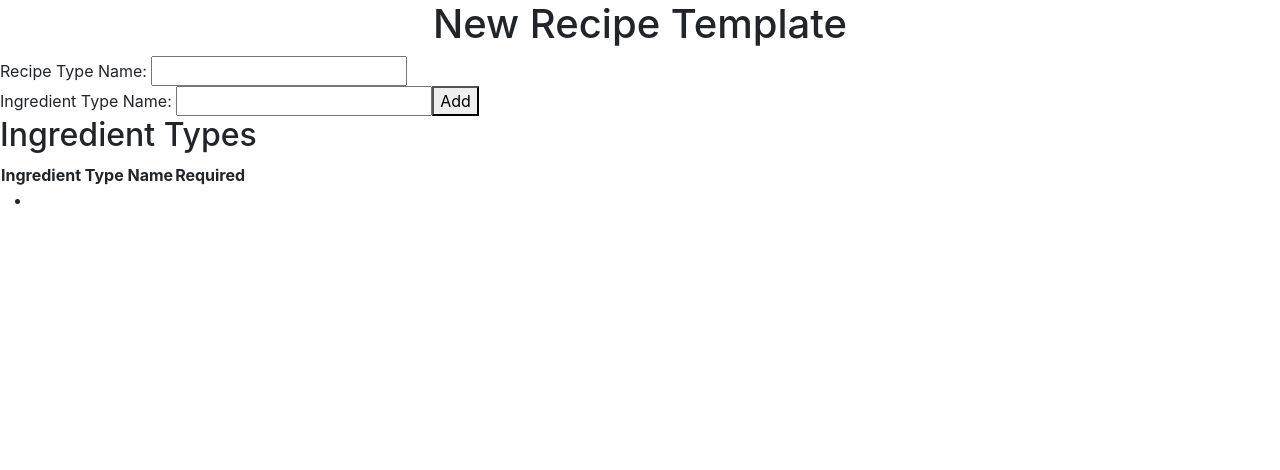
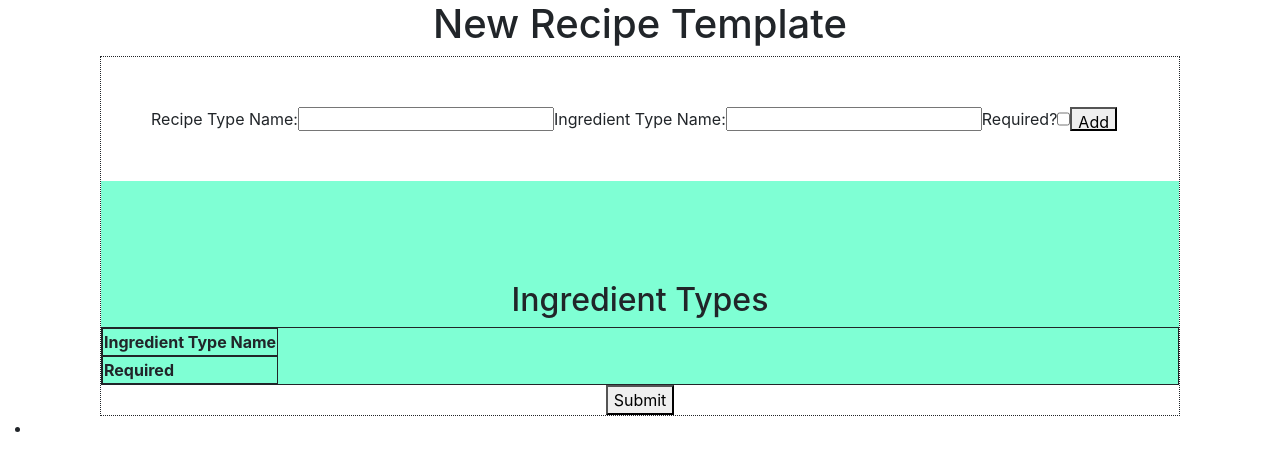
Before and after one commit to sjh1024/recipe_organizer, a React (Create React App) app in the folder recipe_front/: page / in a window 1280 px wide. Shown: the top 470 px of the page. Built offline with nearby package versions, Linux system fonts and the light colour scheme.

Commit message:
more changes to layout; regaining understanding of css

```diff
--- a/recipe_front/src/App.css
+++ b/recipe_front/src/App.css
@@ -3,13 +3,31 @@
 }
 label {
     display: inline-block;
-    padding-right:5px;
-    padding-left:5px;
-    padding-bottom:2px;
-    text-align: left;
+    max-width: 200px;
+    white-space: nowrap;
+    text-overflow: ellipsis;
 }
 
+form{
+  border: 1px dotted;
+  margin: auto 100px;
+}
+table, th, td {
+  border: 1px solid;
+  display: flex;
+}
 
+.ingtable{
+  padding-top:100px;
+  background-color:aquamarine;
+}
+
+.namefields {
+  display: flex;
+  width: 100px;
+  height: 3vh;
+  margin:50px;
+}
 
 
 
--- a/recipe_front/src/App.js
+++ b/recipe_front/src/App.js
@@ -23,7 +23,7 @@ function App() {
   return (
     <div className="App">
       <h1>New Recipe Template</h1>
-      <div style={containerStyle}>
+      <div>
       <RecipeForm/>
 
       </div>
--- a/recipe_front/src/RecipeForm.js
+++ b/recipe_front/src/RecipeForm.js
@@ -24,7 +24,7 @@ class RecipeForm extends Component {
         this.state = {
             recipe_type_name: "",
             current_ing_type_name: "",
-            current_ing_type_required: "False",
+            current_ing_type_required: false,
 
 
             //this state is stored locally,
@@ -47,11 +47,11 @@ class RecipeForm extends Component {
             window.alert("Please enter an ingredient type name.")
         }
         else{
-            const newIngredientType = [trimmed_ing_type_name, this.state.current_ing_type_name];
+            const newIngredientType = [trimmed_ing_type_name, this.state.current_ing_type_required];
             this.setState(prevState => ({
                 recipe_ing_types: [...prevState.recipe_ing_types, newIngredientType],
                 current_ing_type_name: "",
-                current_ing_type_required: "False"
+                current_ing_type_required: false
             }))
         }
 
@@ -108,14 +108,18 @@ class RecipeForm extends Component {
             <div>
                 <form>
 
+                    <div className="namefields">
+                    <label for="rtype">Recipe Type Name:</label> <input type="text" id="rtype" value={this.state.recipe_type_name} onChange={(e)=> this.setState({recipe_type_name: e.target.value})} />
+                    <br/>
+                    <label for="itype">Ingredient Type Name:</label> <input type="text" id="itype" value={this.state.current_ing_type_name} onChange={(e)=> this.setState({current_ing_type_name: e.target.value})} />
+                    <label for="reqd">Required?</label> <input type="checkbox" id="reqd" checked={this.state.current_ing_type_required} onChange={(e)=> this.setState({current_ing_type_required: e.target.value})} />
 
-                    Recipe Type Name: <input type="text" value={this.state.recipe_type_name} onChange={(e)=> this.setState({recipe_type_name: e.target.value})} />
-                    <br/>
-                    Ingredient Type Name: <input type="text" value={this.state.current_ing_type_name} onChange={(e)=> this.setState({current_ing_type_name: e.target.value})} />
                     <button onClick={this.handleIngredientAddition}>Add</button>
+                    </div>
+
                     {/* Submit button; submit the recipe to be parsed and possibly saved*/}
 
-                    <div>
+                    <div className="ingtable">
                     <h2>Ingredient Types</h2>
                     <table>
                         <thead>
@@ -128,12 +132,13 @@ class RecipeForm extends Component {
                             {this.state.recipe_ing_types.map((ingredient, index) => (
                                 <tr key={index}>
                                     <td>{ingredient[0]}</td>
-                                    <td>{ingredient[1]}</td>
+                                    <td>{ingredient[1] ? "Yes" : "No"}</td>
                                 </tr>
                             ))}
                         </tbody>
                     </table>
                     </div>
+                    <button onClick="submit">Submit</button>
                 </form>
 
             </div>
```
